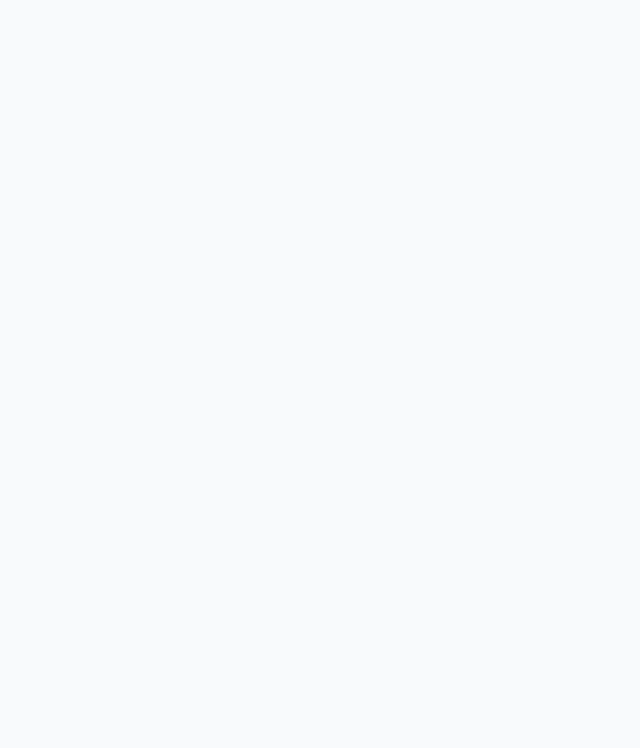
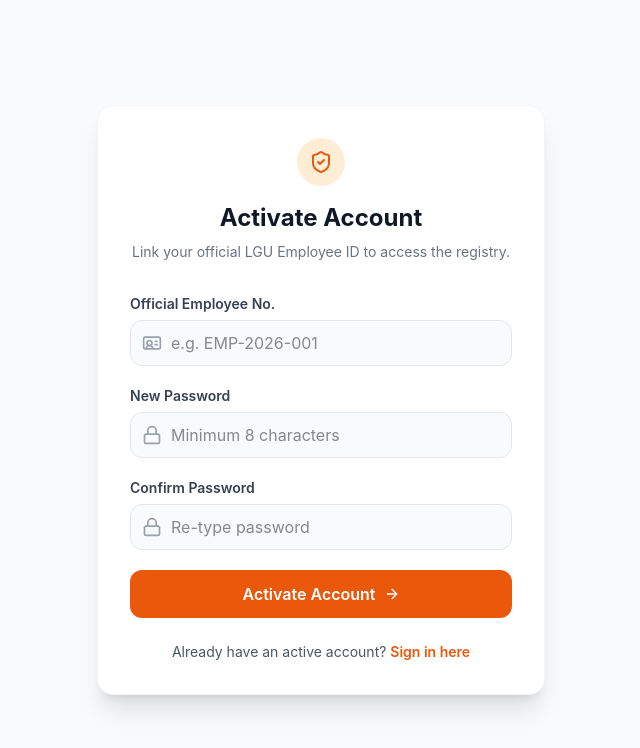
Before and after one commit to jorgekean/gamit-client, a React (Vite) app: page /register in a window 1280 px wide. Before the commit this address had no page. Shown: the top 748 px of the page, without its empty margins (319-959 px from the left). Built offline with nearby package versions, Linux system fonts and the light colour scheme.

Commit message:
employeeid instead of email on auth

```diff
--- a/src/App.tsx
+++ b/src/App.tsx
@@ -12,7 +12,7 @@ import { ProtectedRoute } from './components/ProtectedRoute'; // ✨ 2. Import t
 
 // Layout & Pages
 import { AppLayout } from './components/layout/AppLayout';
-import { Login } from './pages/Login';
+import { Login } from './pages/Auth/Login';
 import { Dashboard } from './pages/Dashboard';
 import { AssetRegistry } from './pages/AssetRegistry';
 import { Departments } from './pages/Departments';
@@ -25,6 +25,7 @@ import { PARReport } from './pages/Reports/PARReport';
 import { ICSReport } from './pages/Reports/ICSReport';
 import { IIRUPReport } from './pages/Reports/IIRUPReport';
 import { RPCPPEReport } from './pages/Reports/RPCPPEReport';
+import { Register } from './pages/Auth/Register';
 
 function App() {
   useSyncManager(); // Custom hook to handle online/offline sync logic
@@ -41,6 +42,8 @@ function App() {
             <Routes>
               {/* 🔓 PUBLIC ROUTE */}
               <Route path="/login" element={<Login />} />
+              <Route path="/register" element={<Register />} />
+
 
               {/* 🔒 PROTECTED ROUTES (Requires Login) */}
               <Route element={<ProtectedRoute />}>
--- a/src/contexts/AuthContext.tsx
+++ b/src/contexts/AuthContext.tsx
@@ -4,7 +4,7 @@ import React, { createContext, useContext, useState, useEffect } from 'react';
 // Match this to the User object your backend returns
 interface User {
     id: string;
-    email: string;
+    employeeId: string;
     name: string;
     role: string;
 }
--- a/src/pages/Login.tsx
+++ b/src/pages/Auth/Login.tsx
@@ -1,23 +1,23 @@
 // src/pages/Login.tsx
 import React, { useState } from 'react';
-import { useNavigate } from 'react-router-dom';
-import { useAuth } from '../contexts/AuthContext';
-import { api } from '../lib/api';
-import { Package, Mail, Lock, Eye, EyeOff, ArrowRight, ShieldCheck } from 'lucide-react';
+import { useNavigate, Link } from 'react-router-dom';
+import { useAuth } from '../../contexts/AuthContext';
+import { api } from '../../lib/api';
+import { Package, IdCard, Lock, Eye, EyeOff, ArrowRight, ShieldCheck } from 'lucide-react';
 
 export function Login() {
     const [showPassword, setShowPassword] = useState(false);
     const { login } = useAuth();
     const navigate = useNavigate();
 
-    const handleLogin = async (email: string, password: string) => {
+    const handleLogin = async (employeeId: string, password: string) => {
         try {
-            const response = await api.post('/auth/login', { email, password });
+            const response = await api.post('/auth/login', { employeeId, password });
 
             // Pass the user object and the JWT token to our context
             login(response.data.user, response.data.token);
 
-            // Redirect to dashboard!
+            // Redirect to dashboard
             navigate('/');
         } catch (error) {
             console.error("Login failed", error);
@@ -43,7 +43,7 @@ export function Login() {
                         Gamit
                     </h1>
                     <p className="text-[var(--text-muted)] text-sm font-medium">
-                        Property and Asset Management System
+                        Government Asset Management Information Tool
                     </p>
                 </div>
 
@@ -51,26 +51,26 @@ export function Login() {
                 <form onSubmit={(e) => {
                     e.preventDefault();
                     const formData = new FormData(e.currentTarget);
-                    const email = formData.get('email') as string;
+                    const employeeId = formData.get('employeeId') as string;
                     const password = formData.get('password') as string;
-                    handleLogin(email, password);
+                    handleLogin(employeeId, password);
                 }} className="space-y-5">
 
-                    {/* Email / Username Input */}
+                    {/* Employee ID Input */}
                     <div className="space-y-1.5">
                         <label className="block text-sm font-semibold text-gray-700 dark:text-gray-300">
-                            Email or Employee ID
+                            Employee ID
                         </label>
                         <div className="relative group">
                             <div className="absolute inset-y-0 left-0 pl-3.5 flex items-center pointer-events-none">
-                                <Mail className="h-5 w-5 text-gray-400 group-focus-within:text-primary-500 transition-colors" />
+                                <IdCard className="h-5 w-5 text-gray-400 group-focus-within:text-primary-500 transition-colors" />
                             </div>
                             <input
                                 type="text"
-                                name="email"
+                                name="employeeId"
                                 required
                                 className="block w-full pl-11 pr-4 py-3 bg-gray-50/50 dark:bg-gray-900/50 border border-gray-200 dark:border-gray-800 rounded-xl text-sm focus:outline-none focus:ring-2 focus:ring-primary-500/20 focus:border-primary-500 focus:bg-[var(--bg-surface)] transition-all placeholder-gray-400"
-                                placeholder="jorge@calaca.gov.ph"
+                                placeholder="EMP-2026-001"
                             />
                         </div>
                     </div>
@@ -131,6 +131,14 @@ export function Login() {
                     </button>
                 </form>
 
+                {/* Registration Link */}
+                <div className="mt-6 text-center text-sm text-[var(--text-muted)]">
+                    Don't have an account yet?{' '}
+                    <Link to="/register" className="text-primary-600 dark:text-primary-400 font-semibold hover:underline transition-colors">
+                        Activate it here
+                    </Link>
+                </div>
+
                 {/* Security Badge */}
                 <div className="mt-8 flex items-center justify-center gap-2 text-xs text-[var(--text-muted)] font-medium">
                     <ShieldCheck className="w-4 h-4 text-emerald-500" />
--- /dev/null
+++ b/src/pages/Auth/Register.tsx
@@ -0,0 +1,151 @@
+import React, { useState } from 'react';
+import { api } from '../../lib/api';
+import { useNavigate, Link } from 'react-router-dom';
+import { toast } from 'sonner';
+import { IdCard, Lock, ArrowRight, ShieldCheck } from 'lucide-react';
+
+export function Register() {
+    const [employeeId, setEmployeeId] = useState('');
+    const [password, setPassword] = useState('');
+    const [confirmPassword, setConfirmPassword] = useState('');
+    const [isLoading, setIsLoading] = useState(false);
+
+    const navigate = useNavigate();
+
+    const handleSubmit = async (e: React.FormEvent) => {
+        e.preventDefault();
+
+        // 1. Basic Frontend Validation
+        if (password !== confirmPassword) {
+            toast.error('Passwords do not match');
+            return;
+        }
+
+        if (password.length < 8) {
+            toast.error('Password must be at least 8 characters long');
+            return;
+        }
+
+        setIsLoading(true);
+
+        try {
+            // 2. Call the new Fastify endpoint
+            await api.post('/auth/register', {
+                employeeId: employeeId.trim(), // Remove accidental spaces
+                password
+            });
+
+            toast.success('Registration successful! You can now log in.');
+            navigate('/login'); // Send them to login page after success
+
+        } catch (error: any) {
+            // Display the specific error thrown by our AuthService (e.g., "Employee ID not found")
+            toast.error(error.response?.data?.message || 'Registration failed. Please try again.');
+        } finally {
+            setIsLoading(false);
+        }
+    };
+
+    return (
+        <div className="min-h-screen flex items-center justify-center bg-gray-50 dark:bg-gray-900 p-4">
+            <div className="bg-white dark:bg-gray-800 p-8 rounded-2xl shadow-xl w-full max-w-md border border-gray-100 dark:border-gray-700">
+
+                {/* Header Area */}
+                <div className="text-center mb-8">
+                    <div className="inline-flex items-center justify-center w-12 h-12 rounded-full bg-primary-100 dark:bg-primary-900/30 text-primary-600 mb-4">
+                        <ShieldCheck className="w-6 h-6" />
+                    </div>
+                    <h2 className="text-2xl font-bold text-gray-900 dark:text-white">Activate Account</h2>
+                    <p className="text-sm text-gray-500 dark:text-gray-400 mt-2">
+                        Link your official LGU Employee ID to access the registry.
+                    </p>
+                </div>
+
+                <form onSubmit={handleSubmit} className="space-y-5">
+
+                    {/* Employee ID Field */}
+                    <div>
+                        <label className="block text-sm font-semibold text-gray-700 dark:text-gray-300 mb-1.5">
+                            Official Employee No.
+                        </label>
+                        <div className="relative">
+                            <div className="absolute inset-y-0 left-0 pl-3 flex items-center pointer-events-none">
+                                <IdCard className="h-5 w-5 text-gray-400" />
+                            </div>
+                            <input
+                                type="text"
+                                required
+                                value={employeeId}
+                                onChange={(e) => setEmployeeId(e.target.value.toUpperCase())} // Auto-uppercase
+                                className="pl-10 w-full p-2.5 bg-gray-50 dark:bg-gray-900/50 border border-gray-200 dark:border-gray-700 rounded-xl focus:ring-2 focus:ring-primary-500/20 focus:border-primary-500 transition-all dark:text-white"
+                                placeholder="e.g. EMP-2026-001"
+                                disabled={isLoading}
+                            />
+                        </div>
+                    </div>
+
+                    {/* Password Field */}
+                    <div>
+                        <label className="block text-sm font-semibold text-gray-700 dark:text-gray-300 mb-1.5">
+                            New Password
+                        </label>
+                        <div className="relative">
+                            <div className="absolute inset-y-0 left-0 pl-3 flex items-center pointer-events-none">
+                                <Lock className="h-5 w-5 text-gray-400" />
+                            </div>
+                            <input
+                                type="password"
+                                required
+                                minLength={8}
+                                value={password}
+                                onChange={(e) => setPassword(e.target.value)}
+                                className="pl-10 w-full p-2.5 bg-gray-50 dark:bg-gray-900/50 border border-gray-200 dark:border-gray-700 rounded-xl focus:ring-2 focus:ring-primary-500/20 focus:border-primary-500 transition-all dark:text-white"
+                                placeholder="Minimum 8 characters"
+                                disabled={isLoading}
+                            />
+                        </div>
+                    </div>
+
+                    {/* Confirm Password Field */}
+                    <div>
+                        <label className="block text-sm font-semibold text-gray-700 dark:text-gray-300 mb-1.5">
+                            Confirm Password
+                        </label>
+                        <div className="relative">
+                            <div className="absolute inset-y-0 left-0 pl-3 flex items-center pointer-events-none">
+                                <Lock className="h-5 w-5 text-gray-400" />
+                            </div>
+                            <input
+                                type="password"
+                                required
+                                value={confirmPassword}
+                                onChange={(e) => setConfirmPassword(e.target.value)}
+                                className="pl-10 w-full p-2.5 bg-gray-50 dark:bg-gray-900/50 border border-gray-200 dark:border-gray-700 rounded-xl focus:ring-2 focus:ring-primary-500/20 focus:border-primary-500 transition-all dark:text-white"
+                                placeholder="Re-type password"
+                                disabled={isLoading}
+                            />
+                        </div>
+                    </div>
+
+                    <button
+                        type="submit"
+                        disabled={isLoading}
+                        className="w-full inline-flex items-center justify-center gap-2 bg-primary-600 text-white p-3 rounded-xl font-semibold hover:bg-primary-700 transition-all disabled:opacity-70"
+                    >
+                        {isLoading ? 'Verifying with HR Database...' : 'Activate Account'}
+                        {!isLoading && <ArrowRight className="w-4 h-4" />}
+                    </button>
+                </form>
+
+                {/* Footer Link */}
+                <div className="mt-6 text-center text-sm text-gray-600 dark:text-gray-400">
+                    Already have an active account?{' '}
+                    <Link to="/login" className="text-primary-600 dark:text-primary-400 font-semibold hover:underline">
+                        Sign in here
+                    </Link>
+                </div>
+
+            </div>
+        </div>
+    );
+}
```
